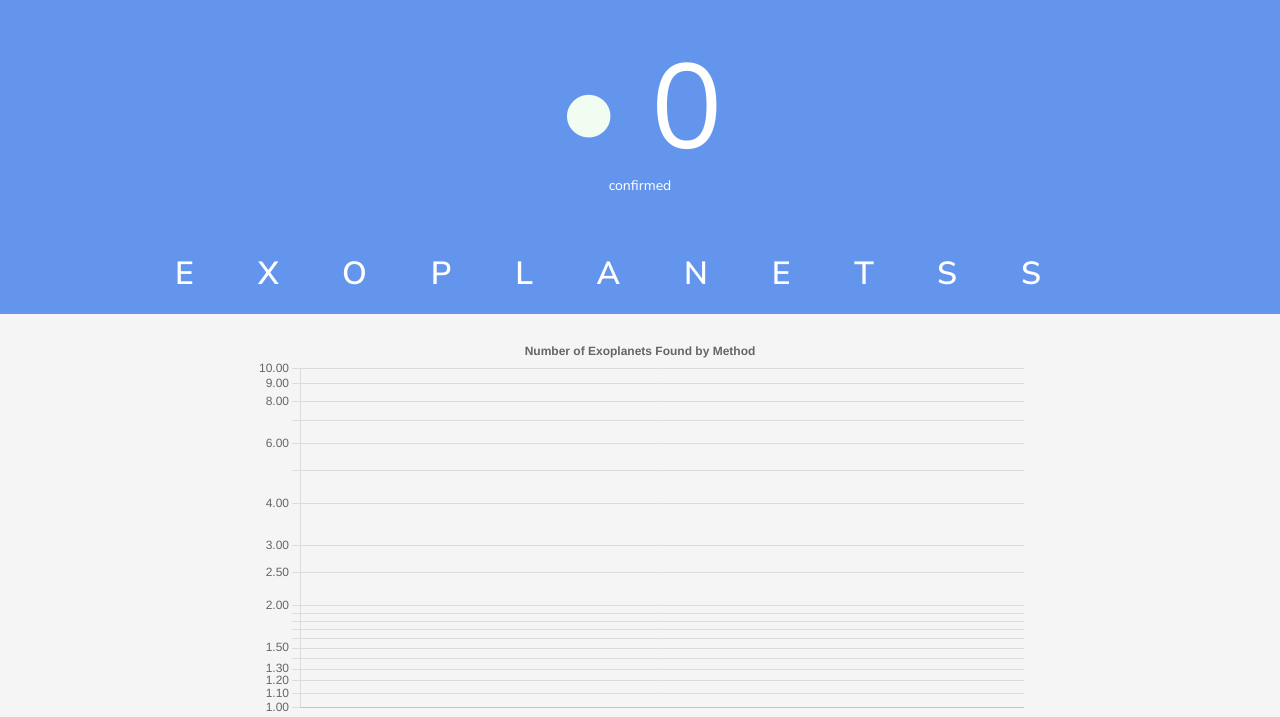
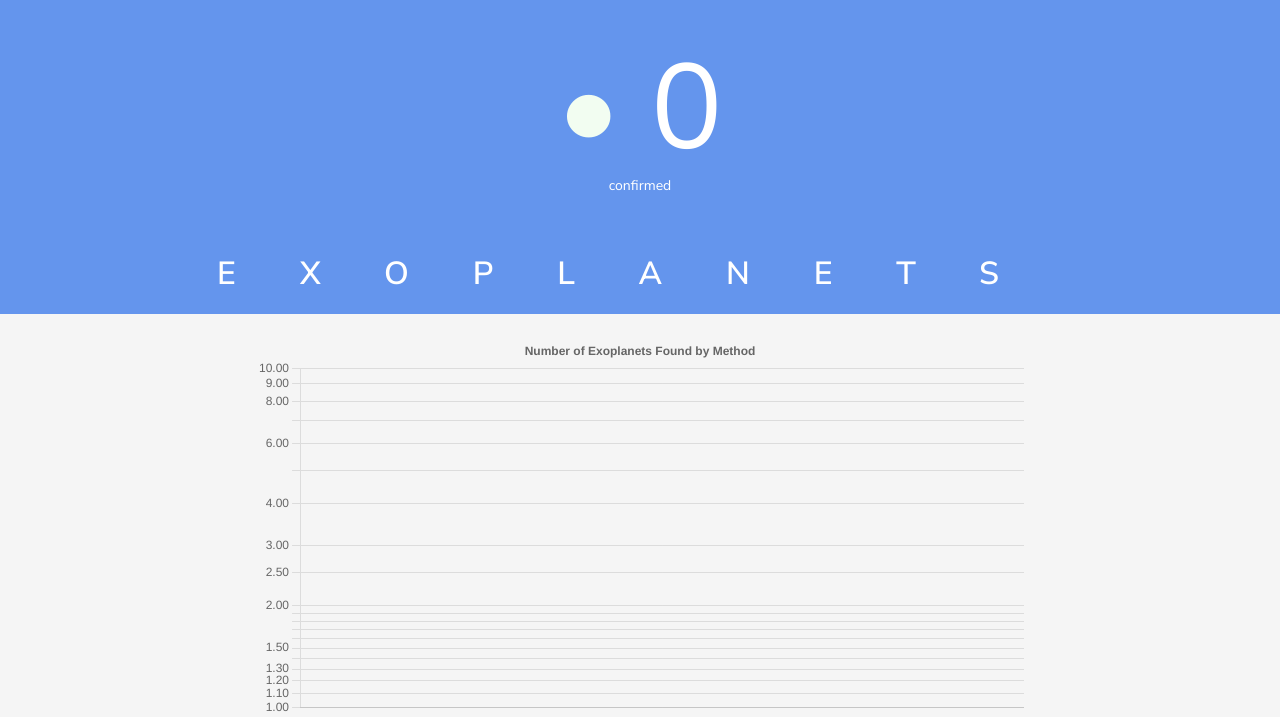
Before and after one commit to ehuegler/ExoDashPlanets, a Flask app: page / in a window 1280 px wide. Shown: the top 717 px of the page. Run offline with Flask 2, Linux system fonts and the light colour scheme; data that the repository does not hold is empty; some libraries are stand-ins or nearby versions.

Commit message:
removing second s from Exoplanets

```diff
--- a/api/templates/index.html
+++ b/api/templates/index.html
@@ -12,7 +12,7 @@
     </div>
   </div>
   <h1>
-    Exoplanetss
+    Exoplanets
   </h1>
 </header>
 
```
